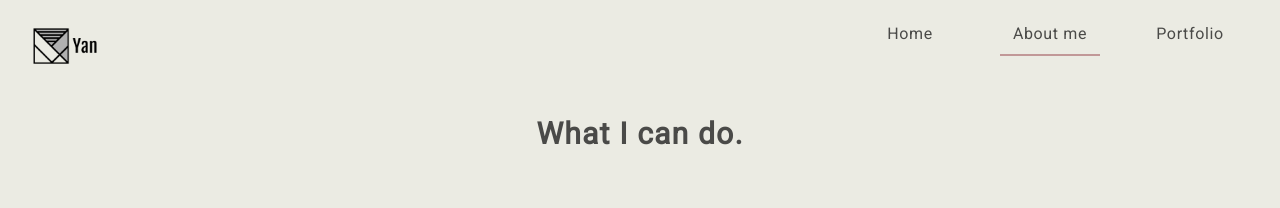
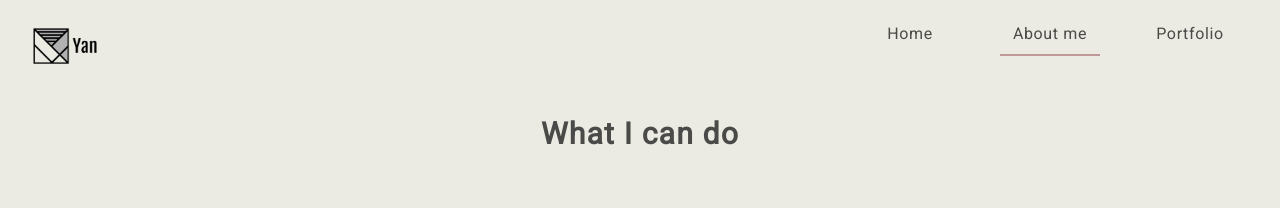
Before and after one commit to ZZZZeta/porfolio-my-site, a React (Create React App) app: page /about in a window 1280 px wide. Shown: the top 208 px of the page. Built offline with nearby package versions, Linux system fonts and the light colour scheme.

Commit message:
remove dots from title

```diff
--- a/src/components/about/DesignText.js
+++ b/src/components/about/DesignText.js
@@ -42,7 +42,7 @@ const DesignText= () => {
 
     return (
         <TextWrapper>
-            <StyledTitle>I can design things.</StyledTitle>
+            <StyledTitle>I can design things</StyledTitle>
             <StyledText>
                 As a web-developer, I am making a visual presentation of the product.
                 I want to keep it simple, nice looking and follow common design trends.
--- a/src/components/about/DevelopText.js
+++ b/src/components/about/DevelopText.js
@@ -44,7 +44,7 @@ const DevelopText = () => {
     return (
         <TextWrapper>
             <StyledTitle>
-                I can develop things.
+                I can develop things
             </StyledTitle>
             <StyledText>
                 I'm a developer, so I know how to create website to run across devices using the latest technologies available.
--- a/src/components/about/Title.js
+++ b/src/components/about/Title.js
@@ -28,7 +28,7 @@ const Title = () => {
     return (
         <TitleWrapper>
             <StyledTitle>
-                What I can do.
+                What I can do
             </StyledTitle>
         </TitleWrapper>
      );
```
